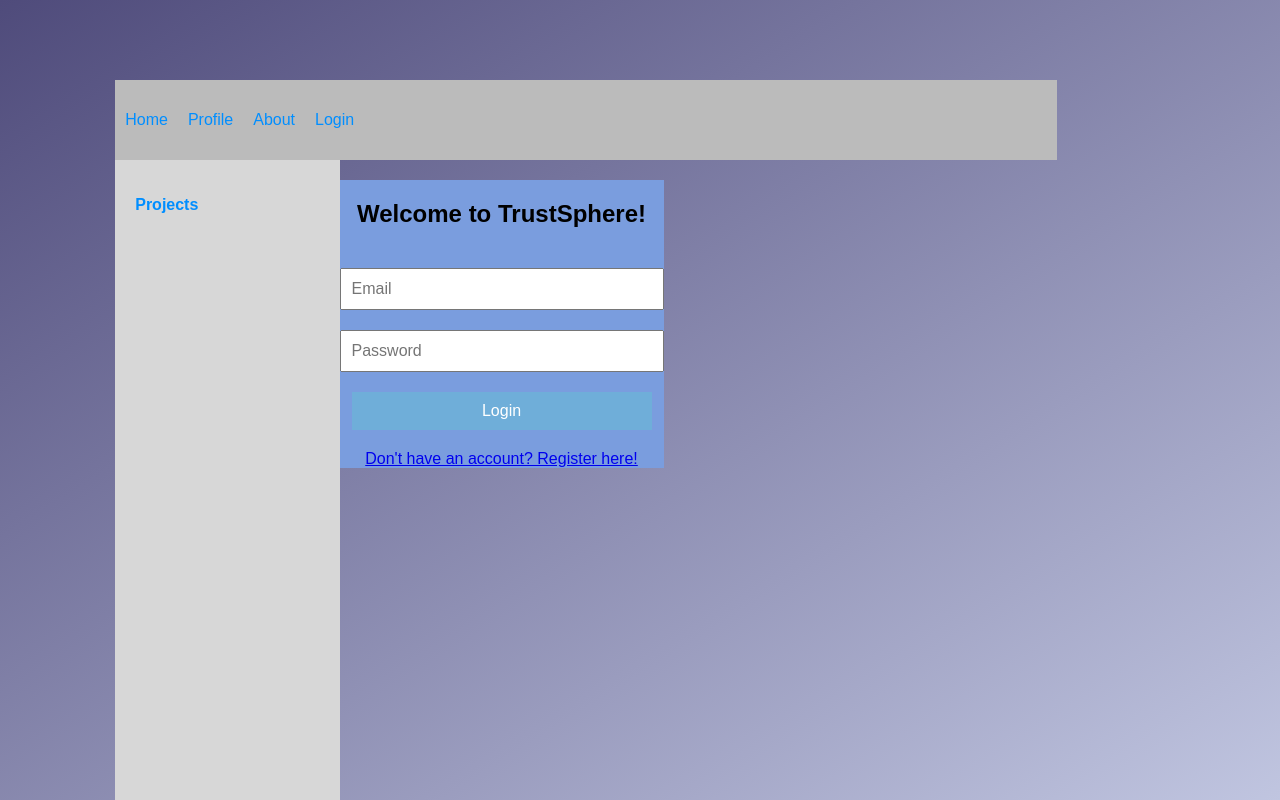
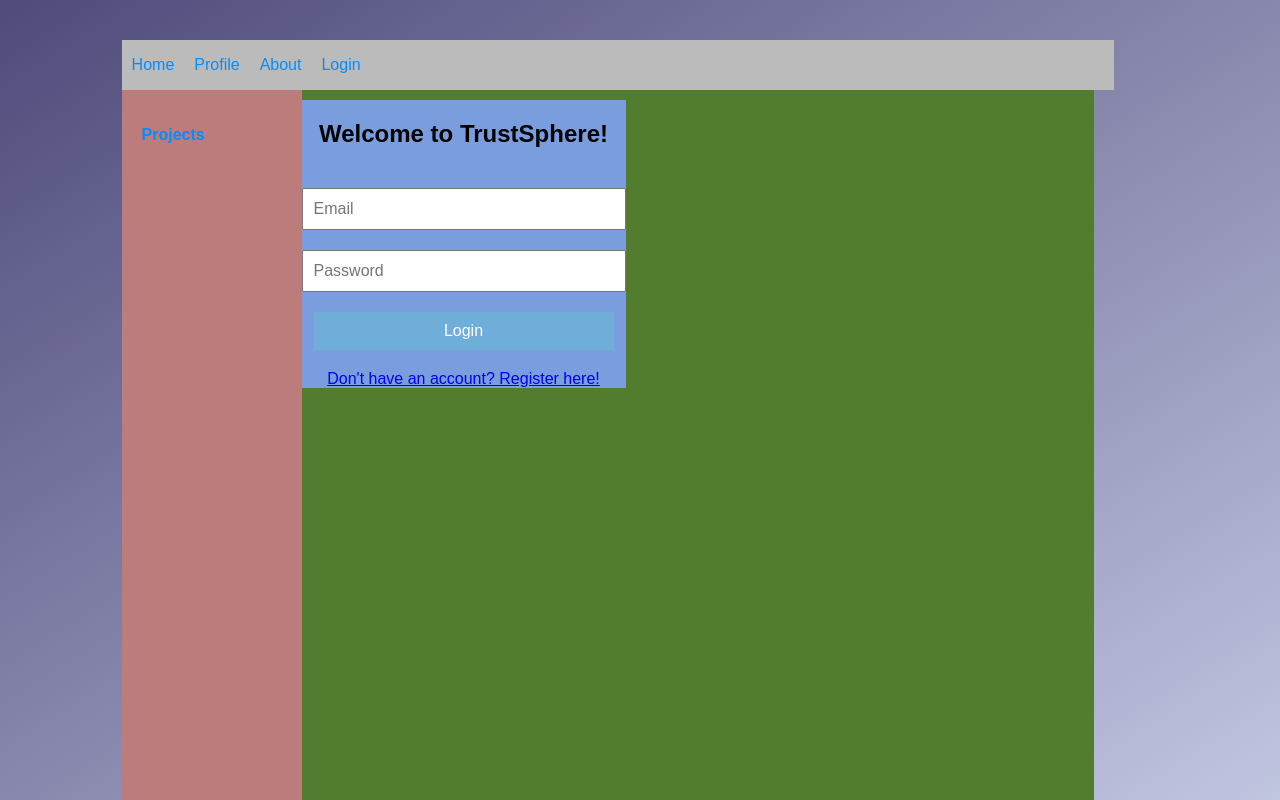
Before and after one commit to ekoori/TrustSphere, a React (Create React App) app in the folder frontend/: page / in a window 1280 px wide. Shown: the top 800 px of the page. Built offline with nearby package versions, Linux system fonts and the light colour scheme; the HTML template or start-up script is replaced by a standard one.

Commit message:
consolidating some frontend changes

```diff
--- a/frontend/src/App.js
+++ b/frontend/src/App.js
@@ -11,7 +11,7 @@
 //    [+] handleLogin() - Sets the isLoggedIn state to true when the user logs in.
 //    [+] handleLogout() - Sets the isLoggedIn state to false when the user logs out.
 
-import './styles/Global.css';
+import './styles/App.css';
 import React, { createContext, useState, useEffect, useContext } from 'react';
 import About from './pages/About'
 import Home from './pages/Home'
--- a/frontend/src/pages/UserProfile.js
+++ b/frontend/src/pages/UserProfile.js
@@ -11,6 +11,7 @@ import { useLogin } from '../App';
 import api from '../api';
 import UserLogin from '../components/UserLogin';
 import Sidebar from '../components/Sidebar';
+import '../styles/Home.css';
 
 function UserProfile() {
   const { isLoggedIn, handleLogin, handleLogout } = useLogin();
--- a/frontend/src/styles/Global.css
+++ b/frontend/src/styles/App.css
@@ -1,4 +1,10 @@
 /* src/styles/Global.css */
+
+#root {
+    width: 80%; /* Set the width to 80% */
+    height: 90%; /* Set the height to 80% */
+    margin: auto; /* Center it on the screen */
+  }
 
 body {
     /* background-color: #efefef; light blue */
@@ -10,7 +16,7 @@ body {
     height: 100vh; /* make the body take up the full viewport height */
     margin: 0;
     font-family: Arial, sans-serif;
-    max-width: 90vw;
+    max-width: 95vw;
 
 }
 
@@ -18,3 +24,11 @@ h1 {
     text-align: left;
     margin-bottom: 50px;
 }
+
+
+
+.textpage p {
+    color: rgb(41, 11, 108);
+    text-align: justify;
+    text-justify: inter-word;
+  }
--- a/frontend/src/styles/Home.css
+++ b/frontend/src/styles/Home.css
@@ -1,10 +1,6 @@
-/* Home.css */
+/* src/styles/Home.css */
 
-#root {
-  width: 80%; /* Set the width to 80% */
-  height: 80%; /* Set the height to 80% */
-  margin: auto; /* Center it on the screen */
-}
+
 
 
 .header {
@@ -12,7 +8,7 @@
   top: 0;
   z-index: 100;
   /* assume the height of the header is 60px */
-  height: 60px;
+  height: 30px;
 }
 
 .container {
@@ -22,32 +18,44 @@
 }
 
 .sidebar {
-  width: 20%;
+  width: 15%;
   position: sticky;
   left: 0;
   /* adjust top position to header's height plus a little more for visual offset  */
-  top: 70px;
-}
+  top: 10px;
+
+    background-color: #bd7c7c; /* darker blue */
+    color: white;
+    padding: 20px;
+    height: 100vh;
+    overflow: auto;
+    /* width: 30px; */
+  }
 
 .main-content {
+  width: 85%;
   flex-grow: 1;
   display: flex;
   flex-direction: row;
   justify-content: space-between;
   align-items: stretch;
   /* Added padding-top equivalent to the height of the header */
-  padding-top: 20px;
+  padding-top: 10px;
+  background-color: #527c2e;
 }
 
 .trusttrail {
   flex-grow: 1;
+  background-color: #2e777c;
+  width: 100%;
+
 }
 
-.transaction:hoover {
-  background-color: #7c2e2e; /* NOT WORKING?! */
+.transaction {
+  background-color: #2a86c8;
+
 }
 
-
-.textpage p {
-  color: rgb(41, 11, 108);
+.transaction:hover {
+  background-color: #658cc6;
 }
--- a/frontend/src/styles/Sidebar.css
+++ b/frontend/src/styles/Sidebar.css
@@ -1,10 +1,6 @@
-.sidebar {
-    background-color: #d7d7d7; /* darker blue */
-    color: white;
-    padding: 20px;
-    height: 100vh;
-    overflow: auto;
-  }
+/* src/styles/Sidebar.css */
+
+
 
   .sidebar h3 {
     margin-bottom: 20px;
```
Also changed, not shown: frontend/src/App.css (deleted, +0 -41 lines).
